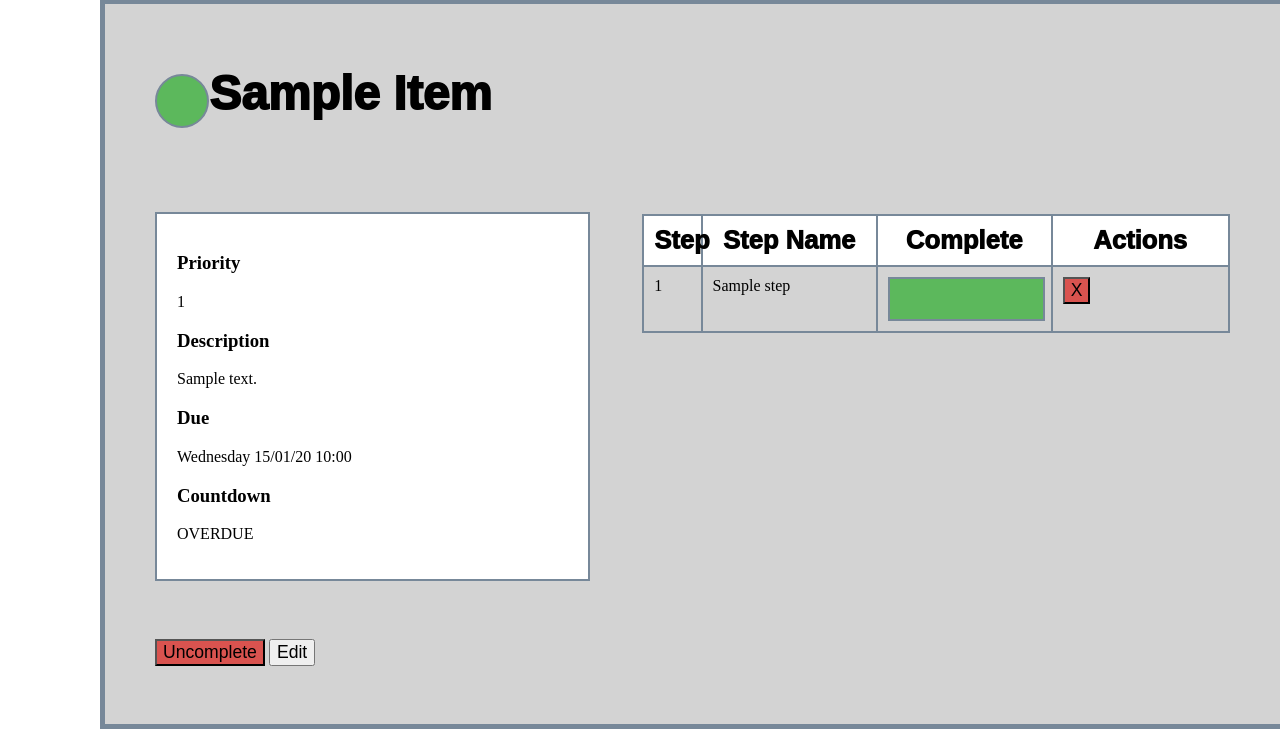
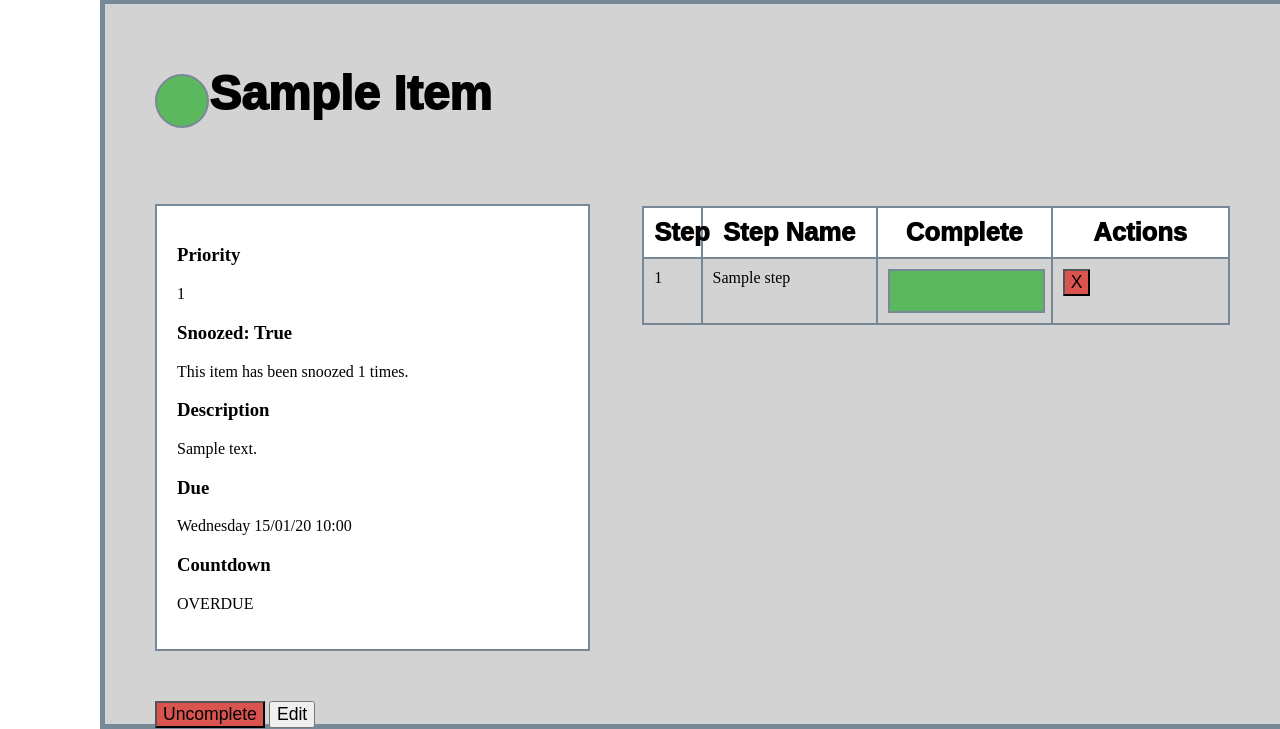
Before and after one commit to GRitchie1/Balena_ToDoList, a Flask app: page /item/1 in a window 1280 px wide. Shown: the part 193-922 px from the top of the page. Run offline with Flask 2, Linux system fonts and the light colour scheme; tables that the repository leaves empty hold one stand-in row (values such as "Sample post"); some libraries are stand-ins or nearby versions.

Commit message:
Add snooze count to item page

```diff
--- a/todolist/src/templates/items.html
+++ b/todolist/src/templates/items.html
@@ -34,6 +34,8 @@
       <div class = "item-description">
       <h3>Priority</h3>
       <p> {{item.priority}} </p>
+      <h3>Snoozed: {{item.snoozed}}</h3>
+      <p> This item has been snoozed {{item.snooze_count}} times.</p>
       <h3>Description</h3>
       <p> {{item.description}} </p>
       <h3>Due</h3>
```
